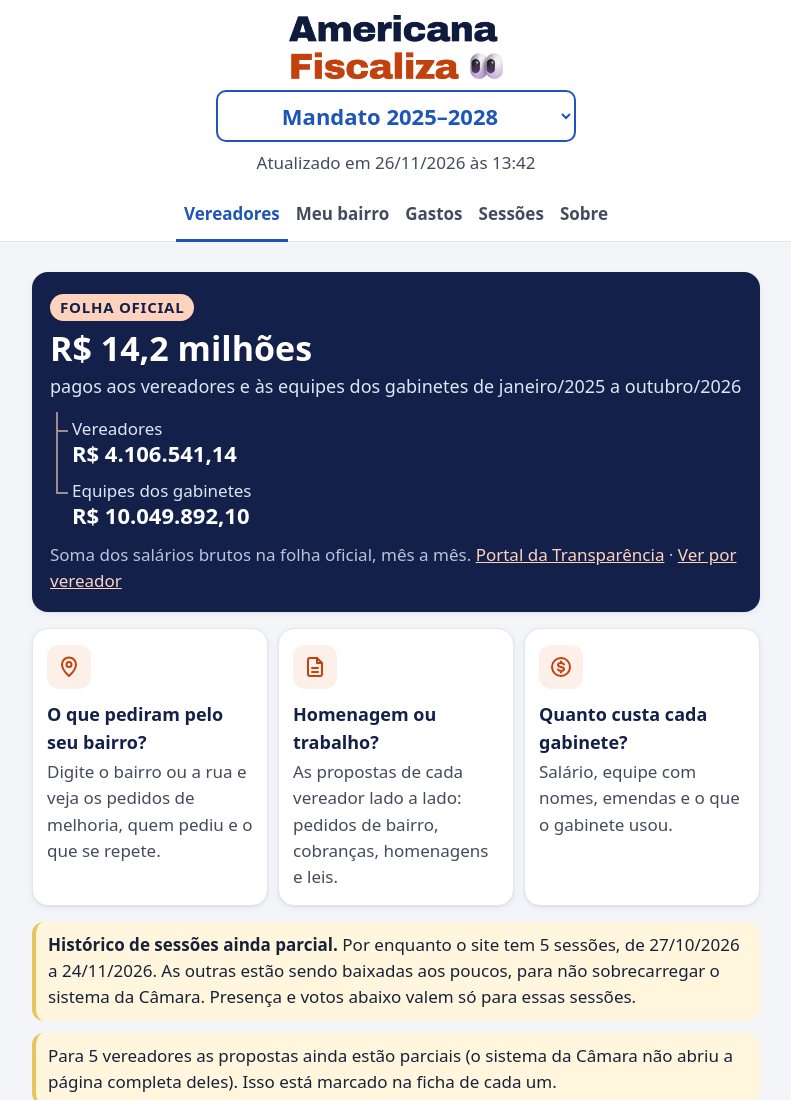
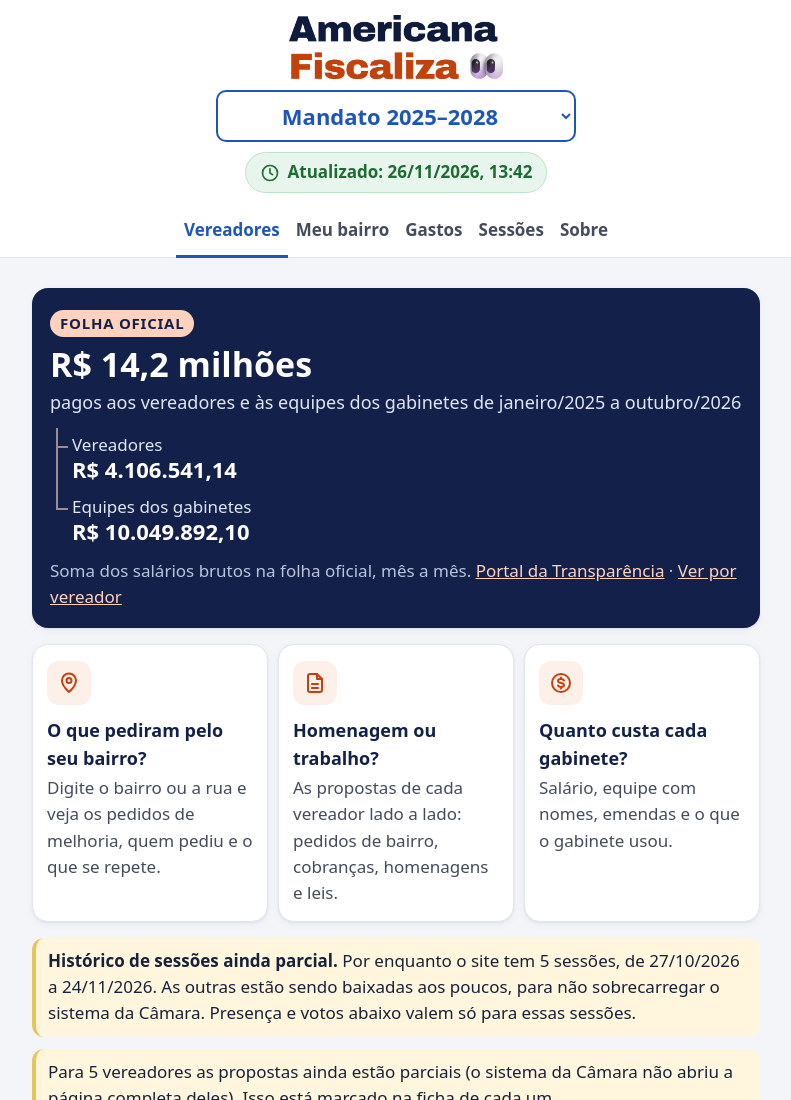
Before and after one commit to WellingtonFonseca/americanafiscaliza, a plain HTML site: page site/publico/index.html in a window 1280 px wide. Shown: the top 1100 px of the page, without its empty margins (244-1035 px from the left). Drawn offline with Linux system fonts and the light colour scheme.

Commit message:
Topo: 'Atualizado' em selo verde com ícone de relógio
Co-Authored-By: Claude Opus 5.5 <noreply@anthropic.com>
Claude-Session: https://claude.ai/code/session_01EEWnhG2VLNnogns5GYjfUq

```diff
--- a/site/publico/app.js
+++ b/site/publico/app.js
@@ -569,7 +569,7 @@ async function rota() {
     if (b) b.onclick = async () => { const f = await carregar(`vereador-${partes[1]}.json`); document.getElementById("votos").innerHTML = f.votos.slice().reverse().map(itemVoto).join(""); b.remove(); };
     const quando = new Date(R.gerado_em);
     document.getElementById("atualizado").textContent = `Dados atualizados em ${quando.toLocaleDateString("pt-BR", { timeZone: "America/Sao_Paulo" })}.`;
-    document.getElementById("atualizado-topo").textContent = `Atualizado em ${quando.toLocaleDateString("pt-BR", { timeZone: "America/Sao_Paulo" })} às ${quando.toLocaleTimeString("pt-BR", { timeZone: "America/Sao_Paulo", hour: "2-digit", minute: "2-digit" })}`;
+    document.getElementById("atualizado-topo").textContent = `Atualizado: ${quando.toLocaleDateString("pt-BR", { timeZone: "America/Sao_Paulo" })}, ${quando.toLocaleTimeString("pt-BR", { timeZone: "America/Sao_Paulo", hour: "2-digit", minute: "2-digit" })}`;
     const ancora = location.hash.split("#")[2];
     if (ancora && document.getElementById(ancora)) document.getElementById(ancora).scrollIntoView();
     else window.scrollTo(0, 0);
--- a/site/publico/estilo.css
+++ b/site/publico/estilo.css
@@ -199,4 +199,7 @@ body { font-size: 18px; line-height: 1.55; }
 .comparar tr:first-child th { font-size: 15px; }
 table { border-collapse: separate; border-spacing: 0; }
 th, td { overflow-wrap: break-word; hyphens: auto; -webkit-hyphens: auto; }
-.atualizado-topo { margin: 0; font-size: 17px; color: var(--suave); text-align: center; }
+.atualizado-topo { display: inline-flex; align-items: center; gap: 8px; margin: 2px 0 0; padding: 6px 14px; font-size: 17px; font-weight: 600; color: #1e6b34; background: #e8f5ec; border: 1px solid #bfe3ca; border-radius: 99px; }
+.atualizado-topo svg { flex: none; }
+.atualizado-topo span { white-space: nowrap; }
+.atualizado-topo:has(span:empty) { display: none; }
--- a/site/publico/index.html
+++ b/site/publico/index.html
@@ -16,7 +16,7 @@
   <div class="topo-linha">
     <a class="marca" href="#/"><img src="img/logo.png" alt="Americana Fiscaliza" width="240" height="77"></a>
     <select id="mandato" aria-label="Mandato"><option>Mandato 2025–2028</option></select>
-    <p id="atualizado-topo" class="atualizado-topo"></p>
+    <p class="atualizado-topo"><svg viewBox="0 0 24 24" width="20" height="20" fill="none" stroke="currentColor" stroke-width="2" stroke-linecap="round" stroke-linejoin="round" aria-hidden="true"><circle cx="12" cy="12" r="9"/><path d="M12 7v5l3 2"/></svg><span id="atualizado-topo"></span></p>
   </div>
   <nav>
     <a href="#/">Vereadores</a>
```
